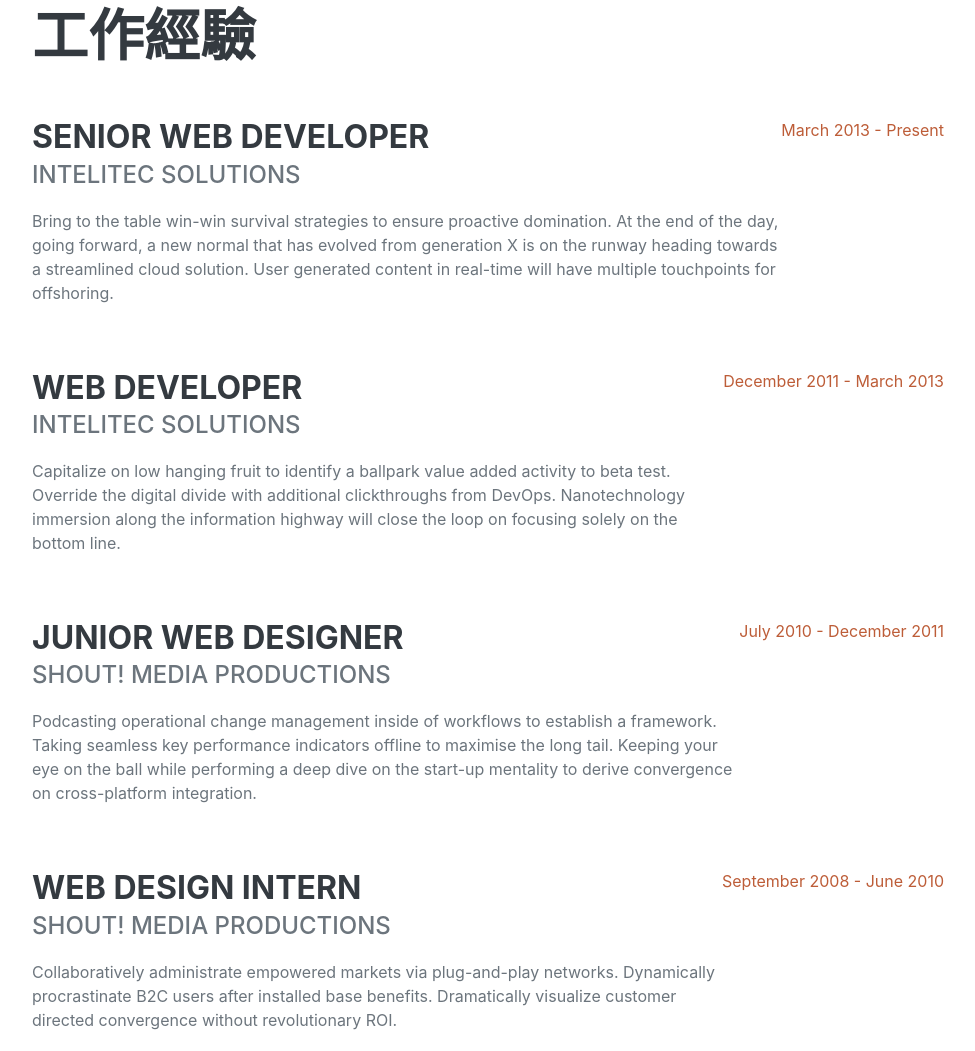
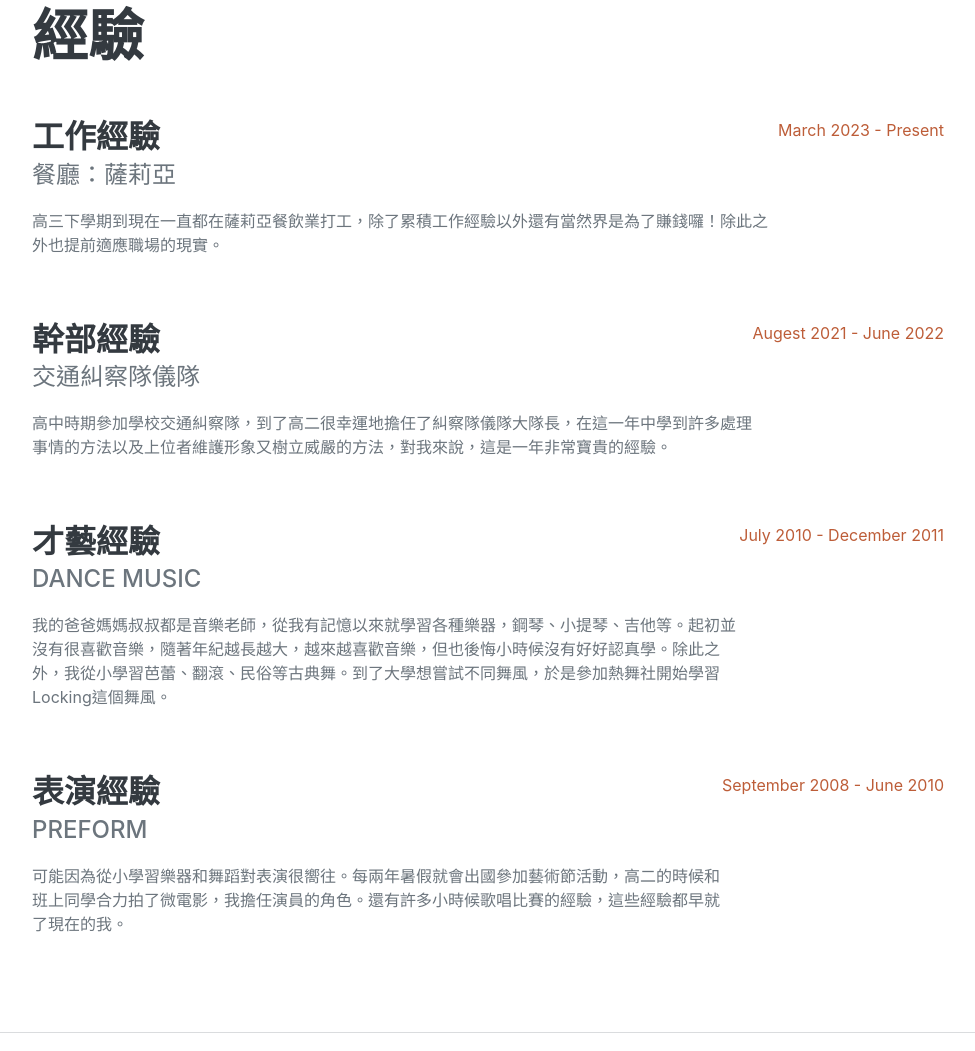
Before and after one commit to debbie1021/aliceyyjweb.github.io, a plain HTML site: page index.html in a window 1280 px wide. Shown: the part 878-1929 px from the top of the page, without its empty margins (288-1263 px from the left). Drawn offline with nearby package versions, Linux system fonts and the light colour scheme; a web font is replaced by a local one.

Commit message:
經驗內文修改

```diff
--- a/index.html
+++ b/index.html
@@ -26,7 +26,7 @@
             <div class="collapse navbar-collapse" id="navbarResponsive">
                 <ul class="navbar-nav">
                     <li class="nav-item"><a class="nav-link js-scroll-trigger" href="#about">關於我</a></li>
-                    <li class="nav-item"><a class="nav-link js-scroll-trigger" href="#experience">工作經驗</a></li>
+                    <li class="nav-item"><a class="nav-link js-scroll-trigger" href="#experience">經驗</a></li>
                     <li class="nav-item"><a class="nav-link js-scroll-trigger" href="#education">教育</a></li>
                     <li class="nav-item"><a class="nav-link js-scroll-trigger" href="#skills">技能</a></li>
                     <li class="nav-item"><a class="nav-link js-scroll-trigger" href="#interests">興趣</a></li>
@@ -61,36 +61,36 @@
             <!-- Experience-->
             <section class="resume-section" id="experience">
                 <div class="resume-section-content">
-                    <h2 class="mb-5">工作經驗</h2>
+                    <h2 class="mb-5">經驗</h2>
                     <div class="d-flex flex-column flex-md-row justify-content-between mb-5">
                         <div class="flex-grow-1">
-                            <h3 class="mb-0">Senior Web Developer</h3>
-                            <div class="subheading mb-3">Intelitec Solutions</div>
-                            <p>Bring to the table win-win survival strategies to ensure proactive domination. At the end of the day, going forward, a new normal that has evolved from generation X is on the runway heading towards a streamlined cloud solution. User generated content in real-time will have multiple touchpoints for offshoring.</p>
+                            <h3 class="mb-0">工作經驗</h3>
+                            <div class="subheading mb-3">餐廳：薩莉亞</div>
+                            <p>高三下學期到現在一直都在薩莉亞餐飲業打工，除了累積工作經驗以外還有當然界是為了賺錢囉！除此之外也提前適應職場的現實。</p>
                         </div>
-                        <div class="flex-shrink-0"><span class="text-primary">March 2013 - Present</span></div>
+                        <div class="flex-shrink-0"><span class="text-primary">March 2023 - Present</span></div>
                     </div>
                     <div class="d-flex flex-column flex-md-row justify-content-between mb-5">
                         <div class="flex-grow-1">
-                            <h3 class="mb-0">Web Developer</h3>
-                            <div class="subheading mb-3">Intelitec Solutions</div>
-                            <p>Capitalize on low hanging fruit to identify a ballpark value added activity to beta test. Override the digital divide with additional clickthroughs from DevOps. Nanotechnology immersion along the information highway will close the loop on focusing solely on the bottom line.</p>
+                            <h3 class="mb-0">幹部經驗</h3>
+                            <div class="subheading mb-3">交通糾察隊儀隊</div>
+                            <p>高中時期參加學校交通糾察隊，到了高二很幸運地擔任了糾察隊儀隊大隊長，在這一年中學到許多處理事情的方法以及上位者維護形象又樹立威嚴的方法，對我來說，這是一年非常寶貴的經驗。</p>
                         </div>
-                        <div class="flex-shrink-0"><span class="text-primary">December 2011 - March 2013</span></div>
+                        <div class="flex-shrink-0"><span class="text-primary">Augest 2021 - June 2022</span></div>
                     </div>
                     <div class="d-flex flex-column flex-md-row justify-content-between mb-5">
                         <div class="flex-grow-1">
-                            <h3 class="mb-0">Junior Web Designer</h3>
-                            <div class="subheading mb-3">Shout! Media Productions</div>
-                            <p>Podcasting operational change management inside of workflows to establish a framework. Taking seamless key performance indicators offline to maximise the long tail. Keeping your eye on the ball while performing a deep dive on the start-up mentality to derive convergence on cross-platform integration.</p>
+                            <h3 class="mb-0">才藝經驗</h3>
+                            <div class="subheading mb-3">Dance Music</div>
+                            <p>我的爸爸媽媽叔叔都是音樂老師，從我有記憶以來就學習各種樂器，鋼琴、小提琴、吉他等。起初並沒有很喜歡音樂，隨著年紀越長越大，越來越喜歡音樂，但也後悔小時候沒有好好認真學。除此之外，我從小學習芭蕾、翻滾、民俗等古典舞。到了大學想嘗試不同舞風，於是參加熱舞社開始學習Locking這個舞風。</p>
                         </div>
                         <div class="flex-shrink-0"><span class="text-primary">July 2010 - December 2011</span></div>
                     </div>
                     <div class="d-flex flex-column flex-md-row justify-content-between">
                         <div class="flex-grow-1">
-                            <h3 class="mb-0">Web Design Intern</h3>
-                            <div class="subheading mb-3">Shout! Media Productions</div>
-                            <p>Collaboratively administrate empowered markets via plug-and-play networks. Dynamically procrastinate B2C users after installed base benefits. Dramatically visualize customer directed convergence without revolutionary ROI.</p>
+                            <h3 class="mb-0">表演經驗</h3>
+                            <div class="subheading mb-3">Preform</div>
+                            <p>可能因為從小學習樂器和舞蹈對表演很嚮往。每兩年暑假就會出國參加藝術節活動，高二的時候和班上同學合力拍了微電影，我擔任演員的角色。還有許多小時候歌唱比賽的經驗，這些經驗都早就了現在的我。</p>
                         </div>
                         <div class="flex-shrink-0"><span class="text-primary">September 2008 - June 2010</span></div>
                     </div>
```
